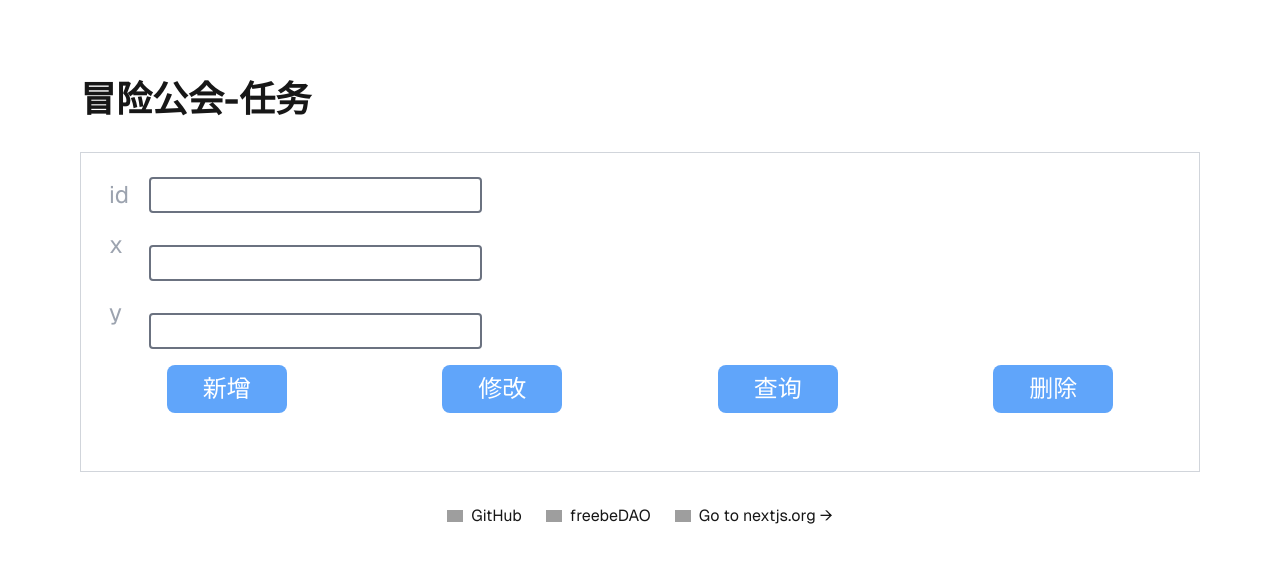
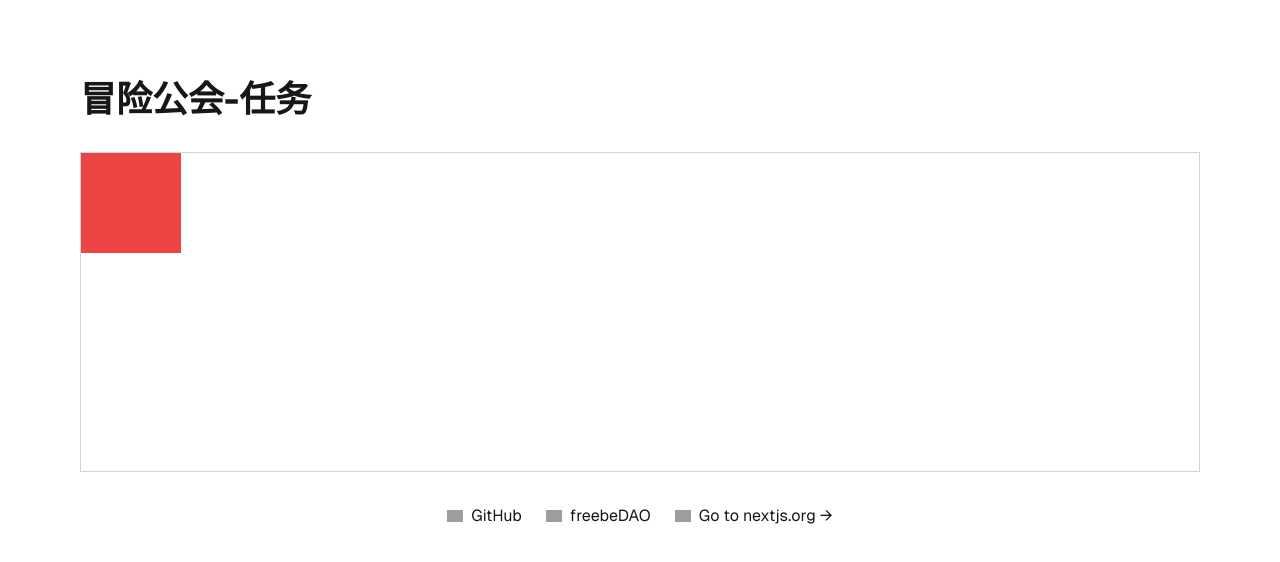
Before and after one commit to freebeDAO/advanture-island, a Next.js app: page / in a window 1280 px wide. Shown: the top 562 px of the page. Built offline with nearby package versions, Linux system fonts and the light colour scheme; grey boxes are pictures that could not be loaded.

Commit message:
feat: 添加ConnectionComponent组件-辅助函数

```diff
--- a/src/app/page.tsx
+++ b/src/app/page.tsx
@@ -2,6 +2,7 @@ import Image from 'next/image';
 import ConnectComponent from 'src/components/ConnectComponent';
 import DraggerComponent from 'src/components/DraggerComponent';
 import JumpableComponent from 'src/components/JumpableComponent';
+import ScaledComponent from 'src/components/ScaledComponent';
 import TalkableComponent from 'src/components/TalkableComponent';
 
 export default function Home() {
@@ -12,9 +13,10 @@ export default function Home() {
         {/* 替换成自己完成的任务演示组件 */}
         <h2 className="text-2xl h-80 text-gray-400 border border-gray-300 p-2 w-full relative">
           {/* 添加任务组件用于展示 */}
-          {/* <DraggerComponent /> */}
+          <DraggerComponent />
+          {/* <ScaledComponent/> */}
           {/* <JumpableComponent/> */}
-          <ConnectComponent/>
+          {/* <ConnectComponent/> */}
         </h2>
       </main>
       <footer className="row-start-3 flex gap-6 flex-wrap items-center justify-center mt-8">
--- a/src/components/ConnectComponent/index.tsx
+++ b/src/components/ConnectComponent/index.tsx
@@ -1,14 +1,29 @@
 "use client";
-import React, { useState } from 'react';
+import React, { useMemo, useState } from 'react';
+import NodeGraph from 'src/models/node';
+
+const helper = (val: string) => {
+  const n = Number(val);
+  return val === "" || val.length > 12 || isNaN(n) ? '' : n;
+}
 
 // 暂无处理异常情况，即输入值异常-无法转换成数字的
 function ConnectComponent(props: any) {
-  const [id, setId] = useState('0');
-  const [xVal, setXVal] = useState('0');
-  const [yVal, setYVal] = useState('0');
+  const [id, setId] = useState('');
+  const [xVal, setXVal] = useState('');
+  const [yVal, setYVal] = useState('');
+
+  const model = useMemo(() => {
+    return new NodeGraph(xVal, yVal, id);
+  }, [id, xVal, yVal])
+
+  const setChanegeVal = (event: any, change: Function) => {
+    change(event.target.value);
+  }
 
   const getGraphAPI = () => {
-    if (id !== "") {
+    console.log(helper(id));
+    if (helper(id) !== "") {
       fetch(`/api/graph?id=${id}`)
         .then(r => {
           console.log('r', r);
@@ -21,7 +36,7 @@ function ConnectComponent(props: any) {
   }
 
   const deleteGraphAPI = () => {
-    if (id === "") return
+    if (helper(id) === "") return
     fetch(`/api/graph?id=${id}`, {
       method: "DELETE"
     }).then(r => {
@@ -30,7 +45,7 @@ function ConnectComponent(props: any) {
   }
 
   const updateGraphAPI = () => {
-    if (id === "" || xVal === "" || yVal === "") return
+    if (helper(id) === "" || helper(xVal) === "" || helper(yVal) === "") return
     fetch('/api/graph', {
       method: "PATCH",
       body: JSON.stringify({
@@ -44,7 +59,7 @@ function ConnectComponent(props: any) {
   }
 
   const createGraphAPI = () => {
-    if (xVal === "" || yVal === "") return
+    if (helper(xVal) === "" || helper(yVal) === "") return
     fetch('/api/graph', {
       method: "POST",
       body: JSON.stringify({
@@ -61,15 +76,15 @@ function ConnectComponent(props: any) {
       <div className='pl-[20px]'>
         <div className='flex items-center'>
           <span className='flex w-[24px]'>id</span>
-          <input type="text" className='border-2 border-solid border-gray-500 rounded m-4' onChange={(e) => setId(e.target.value)} />
+          <input type="text" className='border-2 border-solid border-gray-500 rounded m-4' value={id} onChange={(e) => setId(e.target.value)} />
         </div>
-        <div className='flex'>
+        <div className='flex items-center'>
           <span className='flex w-[24px]'>x</span>
-          <input type="text" className='border-2 border-solid border-gray-500 rounded m-4' onChange={(e) => setXVal(e.target.value)} />
+          <input type="text" className='border-2 border-solid border-gray-500 rounded m-4' value={xVal} onChange={(e) => setXVal(e.target.value)} />
         </div>
-        <div className='flex'>
+        <div className='flex items-center'>
           <span className='flex w-[24px]'>y</span>
-          <input type="text" className='border-2 border-solid border-gray-500 rounded m-4' onChange={(e) => setYVal(e.target.value)} />
+          <input type="text" className='border-2 border-solid border-gray-500 rounded m-4' value={yVal} onChange={(e) => setYVal(e.target.value)} />
         </div>
       </div>
       <div className='flex justify-around'>
```
Also changed, not shown: src/models/node.js (+4 -4 lines).
